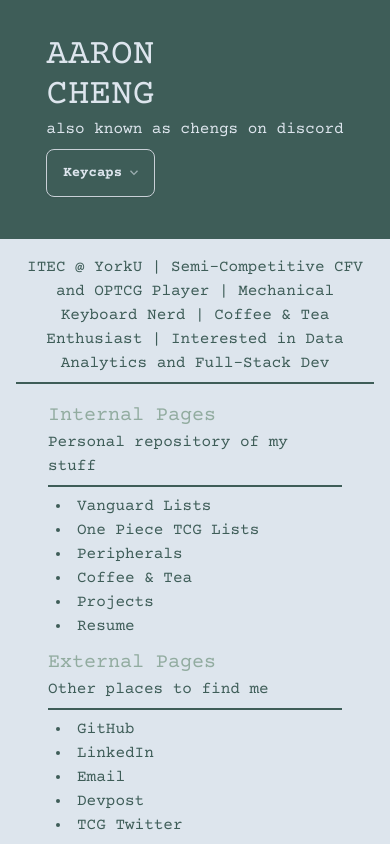
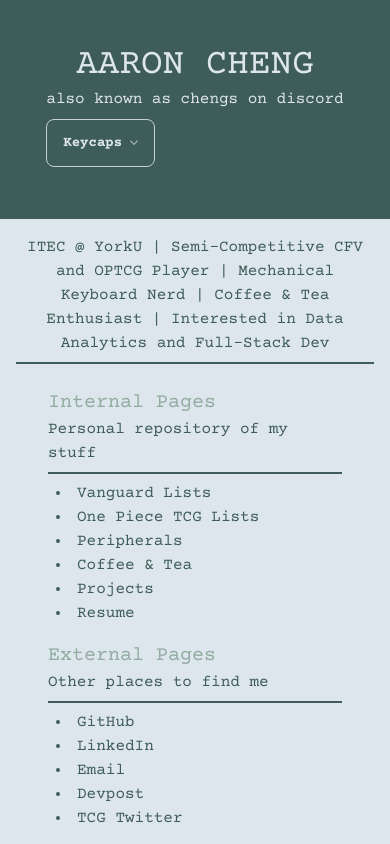
Before and after one commit to ChengAaron/PersonalWebsite, a React (Vite) app: page / in a window 390 px wide. Built offline with nearby package versions, Linux system fonts and the light colour scheme.

Commit message:
fixed mobile layout title and readme

```diff
--- a/src/pages/home.jsx
+++ b/src/pages/home.jsx
@@ -8,8 +8,8 @@ import { HelmetProvider } from 'react-helmet-async';
 function Title() {
   return (
     <div className="justify-center">
-      <p className="text-4xl sm:text-7xl text-primary-content">
-        {text[0].firstName}<br />{text[1].lastName}
+      <p className="text-4xl sm:text-7xl text-primary-content sm:text-left text-center">
+        {text[0].firstName}<br class="hidden sm:inline" />{text[1].lastName}
       </p>
       <p className="text-l text-primary-content mt-0.5">
         {text[3].desc}
```
Also changed, not shown: 1 other file (tests, documents, lock files or other folders).
